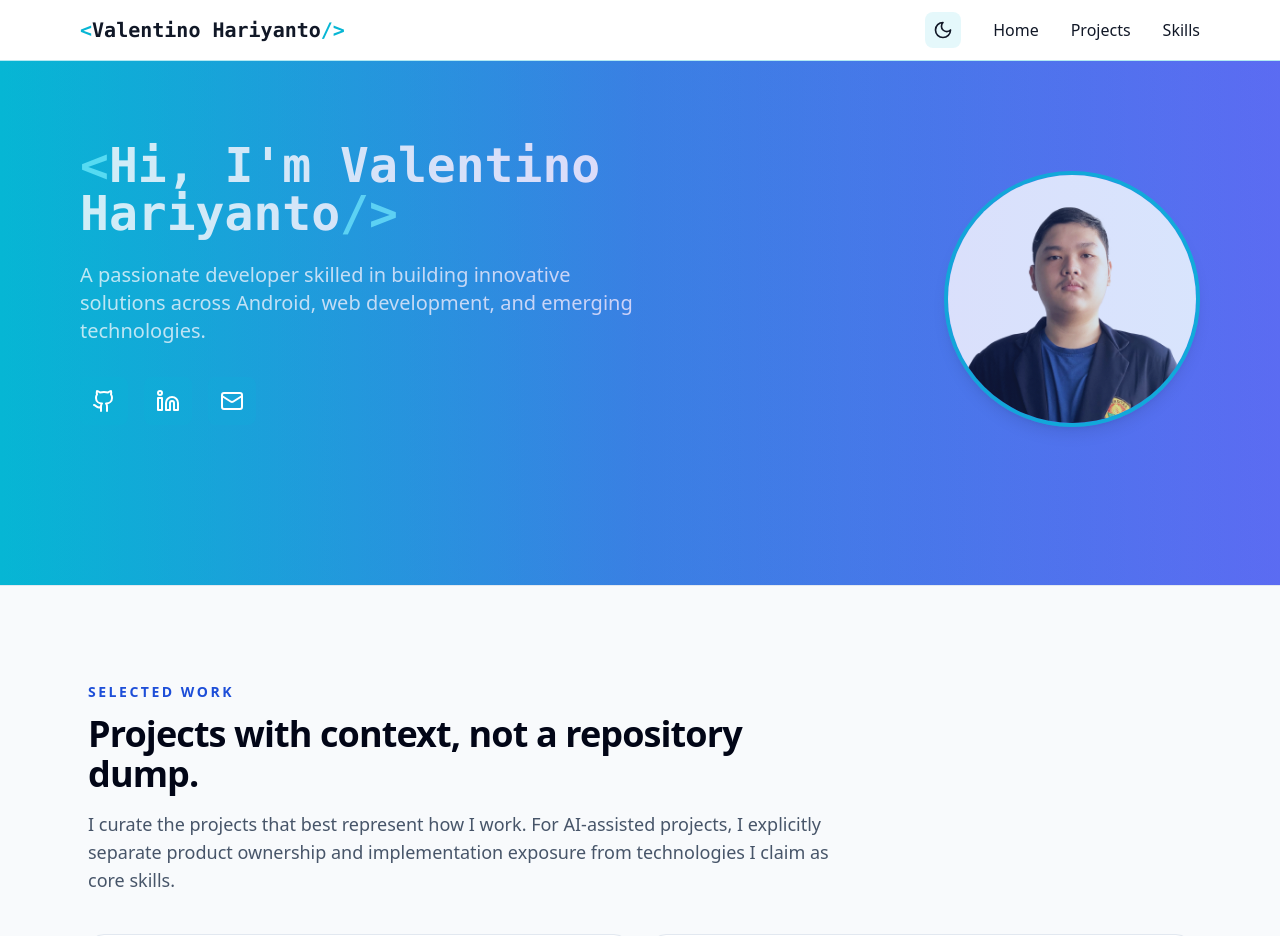
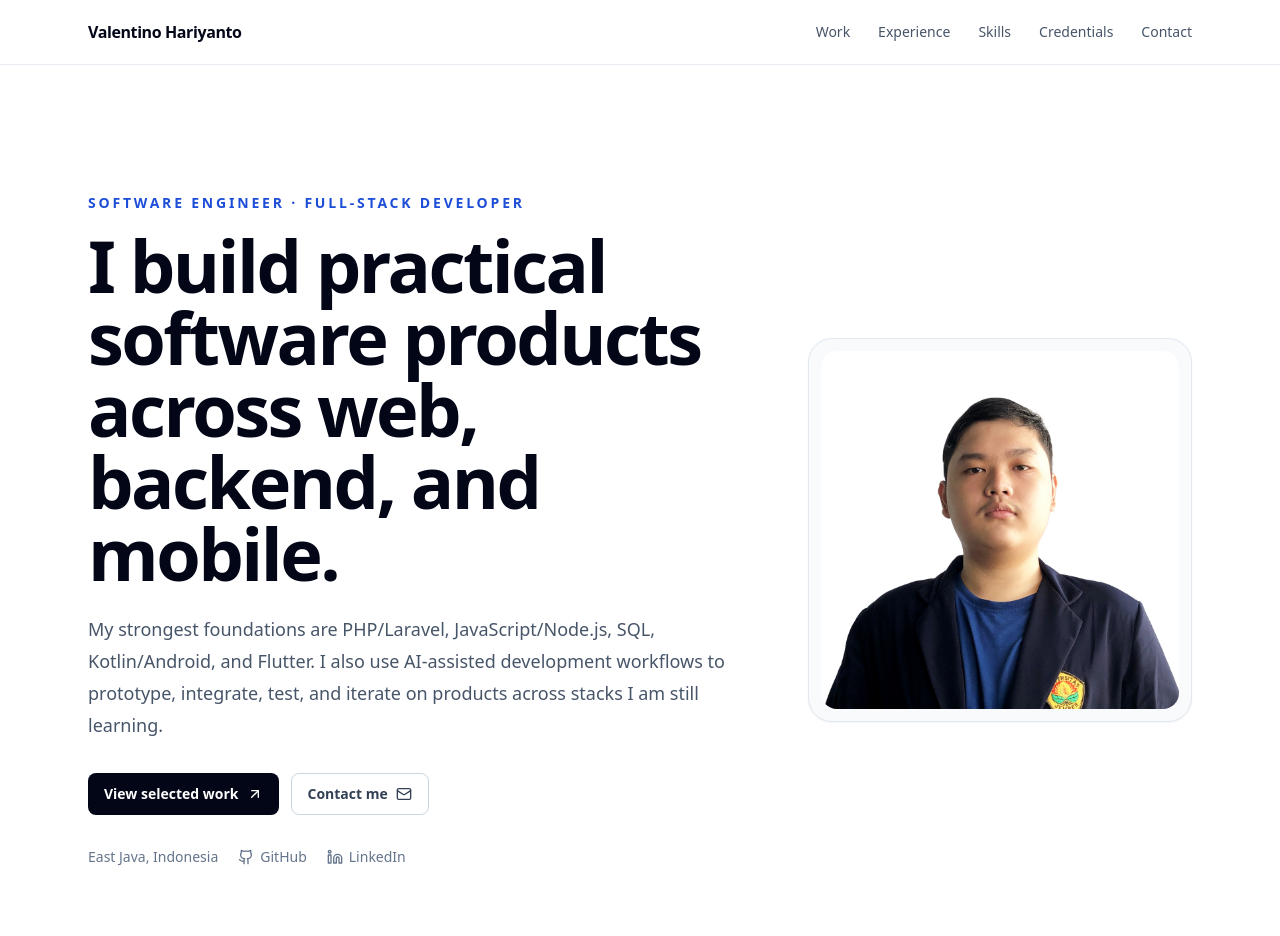
Before and after one commit to valentinohrynt/portfolio, a React (Create React App) app: page / in a window 1280 px wide. Shown: the top 936 px of the page. Built offline with nearby package versions, Linux system fonts and the light colour scheme.

Commit message:
feat: redesign portfolio around software engineer positioning

```diff
--- a/src/components/Portfolio.jsx
+++ b/src/components/Portfolio.jsx
@@ -1,148 +1,169 @@
-import React, { useState, useEffect } from 'react';
-import { Github, Mail, Linkedin, Menu, X, Sun, Moon } from 'lucide-react';
+import React, { useState } from 'react';
+import {
+  ArrowUpRight,
+  Github,
+  Linkedin,
+  Mail,
+  Menu,
+  X,
+} from 'lucide-react';
 import Projects from './Projects';
+import Experience from './Experience';
 import Skills from './Skills';
+import Highlights from './Highlights';
 import profileImage from '../assets/images/profile.png';
 
+const navigation = [
+  { label: 'Work', href: '#work' },
+  { label: 'Experience', href: '#experience' },
+  { label: 'Skills', href: '#skills' },
+  { label: 'Credentials', href: '#credentials' },
+  { label: 'Contact', href: '#contact' },
+];
+
 const Portfolio = () => {
-  const [isMenuOpen, setIsMenuOpen] = useState(false);
-  const [darkMode, setDarkMode] = useState(false);
-
-  useEffect(() => {
-    if (darkMode) {
-      document.documentElement.classList.add('dark');
-    } else {
-      document.documentElement.classList.remove('dark');
-    }
-  }, [darkMode]);
+  const [menuOpen, setMenuOpen] = useState(false);
 
   return (
-    <div
-      className={`min-h-screen transition-all duration-500 ease-in-out ${darkMode ? 'bg-gray-900 text-cyan-400' : 'bg-gray-50 text-gray-900'}`}
-    >
-      {/* Navigation */}
-      <nav
-        className={`${
-          darkMode ? 'bg-gray-800' : 'bg-white'
-        } border-b border-cyan-500/30 backdrop-blur-sm sticky top-0 z-50 transition-all duration-500`}
-      >
-        <div className="max-w-6xl px-4 py-3 mx-auto">
-          <div className="flex items-center justify-between">
-            <div className="font-mono text-xl font-bold">
-              <span className="text-cyan-500 animate-pulse">&lt;</span>
-              Valentino Hariyanto
-              <span className="text-cyan-500 animate-pulse">/&gt;</span>
-            </div>
+    <div className="min-h-screen bg-white text-slate-900">
+      <header className="sticky top-0 z-50 border-b border-slate-200/80 bg-white/90 backdrop-blur">
+        <div className="mx-auto flex h-16 max-w-6xl items-center justify-between px-5 sm:px-6">
+          <a href="#home" className="font-semibold tracking-tight text-slate-950">
+            Valentino Hariyanto
+          </a>
 
-            {/* Desktop Navigation */}
-            <div className="items-center hidden space-x-8 md:flex">
-              <button
-                onClick={() => setDarkMode(!darkMode)}
-                className="p-2 transition-transform transform rounded-lg bg-cyan-500/10 hover:bg-cyan-500/20 hover:scale-110"
-              >
-                {darkMode ? <Sun size={20} /> : <Moon size={20} />}
-              </button>
-              {['Home', 'Projects', 'Skills'].map((item, index) => (
+          <nav className="hidden items-center gap-7 md:flex" aria-label="Primary navigation">
+            {navigation.map((item) => (
+              <a key={item.href} href={item.href} className="text-sm font-medium text-slate-600 transition hover:text-slate-950">
+                {item.label}
+              </a>
+            ))}
+          </nav>
+
+          <button
+            type="button"
+            onClick={() => setMenuOpen((value) => !value)}
+            className="rounded-lg p-2 text-slate-600 hover:bg-slate-100 md:hidden"
+            aria-label="Toggle navigation"
+          >
+            {menuOpen ? <X size={20} /> : <Menu size={20} />}
+          </button>
+        </div>
+
+        {menuOpen && (
+          <nav className="border-t border-slate-200 bg-white px-5 py-4 md:hidden" aria-label="Mobile navigation">
+            <div className="mx-auto flex max-w-6xl flex-col gap-1">
+              {navigation.map((item) => (
                 <a
-                  key={index}
-                  href={`#${item.toLowerCase()}`}
-                  className="transition-colors duration-300 hover:text-cyan-500"
+                  key={item.href}
+                  href={item.href}
+                  onClick={() => setMenuOpen(false)}
+                  className="rounded-lg px-3 py-2 text-sm font-medium text-slate-700 hover:bg-slate-50"
                 >
-                  {item}
+                  {item.label}
                 </a>
               ))}
             </div>
+          </nav>
+        )}
+      </header>
 
-            <button
-              className="md:hidden"
-              onClick={() => setIsMenuOpen(!isMenuOpen)}
-            >
-              {isMenuOpen ? <X size={24} /> : <Menu size={24} />}
-            </button>
-          </div>
+      <main>
+        <section id="home" className="relative overflow-hidden">
+          <div className="mx-auto grid max-w-6xl gap-12 px-5 py-20 sm:px-6 sm:py-28 lg:grid-cols-[1.25fr_0.75fr] lg:items-center lg:py-32">
+            <div>
+              <p className="mb-4 text-sm font-semibold uppercase tracking-[0.2em] text-blue-700">Software Engineer · Full-Stack Developer</p>
+              <h1 className="max-w-4xl text-4xl font-semibold tracking-[-0.035em] text-slate-950 sm:text-6xl lg:text-7xl">
+                I build practical software products across web, backend, and mobile.
+              </h1>
+              <p className="mt-6 max-w-3xl text-lg leading-8 text-slate-600">
+                My strongest foundations are PHP/Laravel, JavaScript/Node.js, SQL, Kotlin/Android, and Flutter. I also use AI-assisted development workflows to prototype, integrate, test, and iterate on products across stacks I am still learning.
+              </p>
 
-          {isMenuOpen && (
-            <div className="py-4 md:hidden">
-              <div className="flex flex-col space-y-3">
-                {['Home', 'Projects', 'Skills'].map((item, index) => (
-                  <a
-                    key={index}
-                    href={`#${item.toLowerCase()}`}
-                    className="transition-colors duration-300 hover:text-cyan-500"
-                  >
-                    {item}
-                  </a>
-                ))}
+              <div className="mt-8 flex flex-wrap gap-3">
+                <a href="#work" className="inline-flex items-center gap-2 rounded-lg bg-slate-950 px-4 py-2.5 text-sm font-semibold text-white transition hover:bg-slate-800">
+                  View selected work <ArrowUpRight size={16} />
+                </a>
+                <a href="mailto:hariyantovalentino@gmail.com" className="inline-flex items-center gap-2 rounded-lg border border-slate-300 px-4 py-2.5 text-sm font-semibold text-slate-700 transition hover:border-slate-400 hover:bg-slate-50">
+                  Contact me <Mail size={16} />
+                </a>
+              </div>
+
+              <div className="mt-8 flex flex-wrap items-center gap-x-5 gap-y-3 text-sm text-slate-500">
+                <span>East Java, Indonesia</span>
+                <a href="https://github.com/valentinohrynt" target="_blank" rel="noreferrer" className="inline-flex items-center gap-1.5 hover:text-slate-950">
+                  <Github size={16} /> GitHub
+                </a>
+                <a href="https://www.linkedin.com/in/valentinohariyanto" target="_blank" rel="noreferrer" className="inline-flex items-center gap-1.5 hover:text-slate-950">
+                  <Linkedin size={16} /> LinkedIn
+                </a>
               </div>
             </div>
-          )}
-        </div>
-      </nav>
 
-      {/* Hero Section */}
-      <section id="home" className={`relative pt-20 pb-32 ${darkMode ? 'bg-gray-800' : 'bg-gradient-to-r from-cyan-500 to-indigo-500'}`}>
-        <div className="flex flex-col items-center max-w-6xl px-4 mx-auto md:flex-row">
-          <div className="text-center md:text-left md:w-1/2 animate__animated animate__fadeIn">
-            <div className="inline-block">
-              <h1 className="relative mb-6 font-mono text-5xl font-bold text-white">
-                <span className="text-cyan-300">&lt;</span>
-                Hi, I'm Valentino Hariyanto
-                <span className="text-cyan-300">/&gt;</span>
-                <div className="absolute -inset-1 bg-cyan-500/30 blur-lg -z-10"></div>
-              </h1>
-            </div>
-            <p className="max-w-2xl mx-auto mb-8 text-xl text-white opacity-90">
-              A passionate developer skilled in building innovative solutions across Android, web development, and emerging technologies.
-            </p>
-            <div className="z-10 flex justify-center mb-8 space-x-4 md:justify-start">
-              {[{ Icon: Github, link: "https://github.com/valentinohrynt" },
-                { Icon: Linkedin, link: "https://linkedin.com/in/valentinohariyanto" },
-                { Icon: Mail, link: "mailto:hariyantovalentino@gmail.com" }].map(({ Icon, link }, index) => (
-                <a
-                  key={index}
-                  href={link}
-                  target="_blank"
-                  rel="noopener noreferrer"
-                  className="z-20 p-3 transition-transform transform rounded-lg bg-cyan-500/10 hover:bg-cyan-500/20 hover:scale-110"
-                >
-                  <Icon size={24} className="text-white"/>
-                </a>
-              ))}
+            <div className="mx-auto w-full max-w-sm lg:mx-0 lg:justify-self-end">
+              <div className="overflow-hidden rounded-3xl border border-slate-200 bg-slate-50 p-3 shadow-sm">
+                <img src={profileImage} alt="Valentino Hariyanto" className="aspect-square w-full rounded-2xl object-cover" />
+              </div>
             </div>
           </div>
-          <div className="flex justify-center mt-8 md:mt-0 md:w-1/2 md:justify-end animate__animated animate__fadeIn animate__delay-1s">
-            <img
-              src={profileImage}
-              alt="Valentino Hariyanto"
-              className="object-cover w-48 h-48 overflow-hidden transition-all transform border-4 rounded-full shadow-lg md:w-64 md:h-64 border-cyan-500 hover:scale-110"
-            />
+        </section>
+
+        <section className="border-t border-slate-200 bg-white py-16 sm:py-20">
+          <div className="mx-auto grid max-w-6xl gap-10 px-5 sm:px-6 lg:grid-cols-[0.8fr_1.2fr]">
+            <div>
+              <p className="text-sm font-semibold uppercase tracking-[0.18em] text-blue-700">About</p>
+              <h2 className="mt-3 text-3xl font-semibold tracking-tight text-slate-950">Product-minded, technically curious, and transparent about how I build.</h2>
+            </div>
+            <div className="space-y-5 text-base leading-7 text-slate-600">
+              <p>
+                I am a software developer with experience across backend, web, and mobile development. I enjoy turning operational or product requirements into working applications, especially when the problem involves data flows, APIs, authentication, business processes, or integrations.
+              </p>
+              <p>
+                For newer projects such as ManusiaIn, Invte, Kudos, and StockHub, I have used AI coding tools heavily to accelerate implementation. I do not treat the technologies generated by those workflows as automatic expertise: I separate my core skills from project exposure and focus on the parts I can own—requirements, product decisions, integration, testing, debugging, and iteration.
+              </p>
+              <p>
+                My current goal is to keep strengthening the fundamentals behind the systems I build while using AI as a development accelerator rather than as a substitute for understanding.
+              </p>
+            </div>
           </div>
-        </div>
-        <div className="absolute inset-0 z-0 bg-gradient-to-r from-cyan-500 via-indigo-600 to-blue-500 opacity-20" style={{ backgroundPosition: 'center', backgroundSize: 'cover' }}></div>
-      </section>
+        </section>
 
+        <Projects />
+        <Experience />
+        <Skills />
+        <Highlights />
 
-      {/* Projects Section */}
-      <Projects username="valentinohrynt" darkMode={darkMode} />
+        <section id="contact" className="border-t border-slate-200 bg-slate-950 py-20 text-white sm:py-24">
+          <div className="mx-auto max-w-6xl px-5 sm:px-6">
+            <div className="max-w-3xl">
+              <p className="text-sm font-semibold uppercase tracking-[0.18em] text-blue-300">Contact</p>
+              <h2 className="mt-3 text-3xl font-semibold tracking-tight sm:text-5xl">Open to software engineering and full-stack opportunities.</h2>
+              <p className="mt-5 text-base leading-7 text-slate-300 sm:text-lg">
+                The best way to reach me is by email or LinkedIn. You can also browse my public repositories for coursework, experiments, and selected project code.
+              </p>
 
-      {/* Skills Section */}
-      <Skills darkMode={darkMode} />
+              <div className="mt-8 flex flex-wrap gap-3">
+                <a href="mailto:hariyantovalentino@gmail.com" className="inline-flex items-center gap-2 rounded-lg bg-white px-4 py-2.5 text-sm font-semibold text-slate-950 hover:bg-slate-100">
+                  <Mail size={16} /> hariyantovalentino@gmail.com
+                </a>
+                <a href="https://www.linkedin.com/in/valentinohariyanto" target="_blank" rel="noreferrer" className="inline-flex items-center gap-2 rounded-lg border border-slate-700 px-4 py-2.5 text-sm font-semibold text-white hover:bg-slate-900">
+                  <Linkedin size={16} /> LinkedIn
+                </a>
+                <a href="https://github.com/valentinohrynt" target="_blank" rel="noreferrer" className="inline-flex items-center gap-2 rounded-lg border border-slate-700 px-4 py-2.5 text-sm font-semibold text-white hover:bg-slate-900">
+                  <Github size={16} /> GitHub
+                </a>
+              </div>
+            </div>
+          </div>
+        </section>
+      </main>
 
-      {/* Footer */}
-      <footer className={`${darkMode ? 'bg-gray-900' : 'bg-gray-50'} border-t border-cyan-500/30`}>
-        <div className="max-w-6xl px-4 py-8 mx-auto">
-          <div className="text-center opacity-80">
-            <p>© {new Date().getFullYear()} Valentino Hariyanto. All rights reserved.</p>
-          </div>
+      <footer className="border-t border-slate-800 bg-slate-950 py-7 text-sm text-slate-500">
+        <div className="mx-auto flex max-w-6xl flex-col gap-2 px-5 sm:flex-row sm:items-center sm:justify-between sm:px-6">
+          <p>© {new Date().getFullYear()} Valentino Hariyanto.</p>
+          <p>Built as a curated portfolio, not an automated GitHub mirror.</p>
         </div>
       </footer>
-
-      {/* Smooth Scroll */}
-      <style>{`
-        html {
-          scroll-behavior: smooth;
-        }
-      `}</style>
     </div>
   );
 };
```
